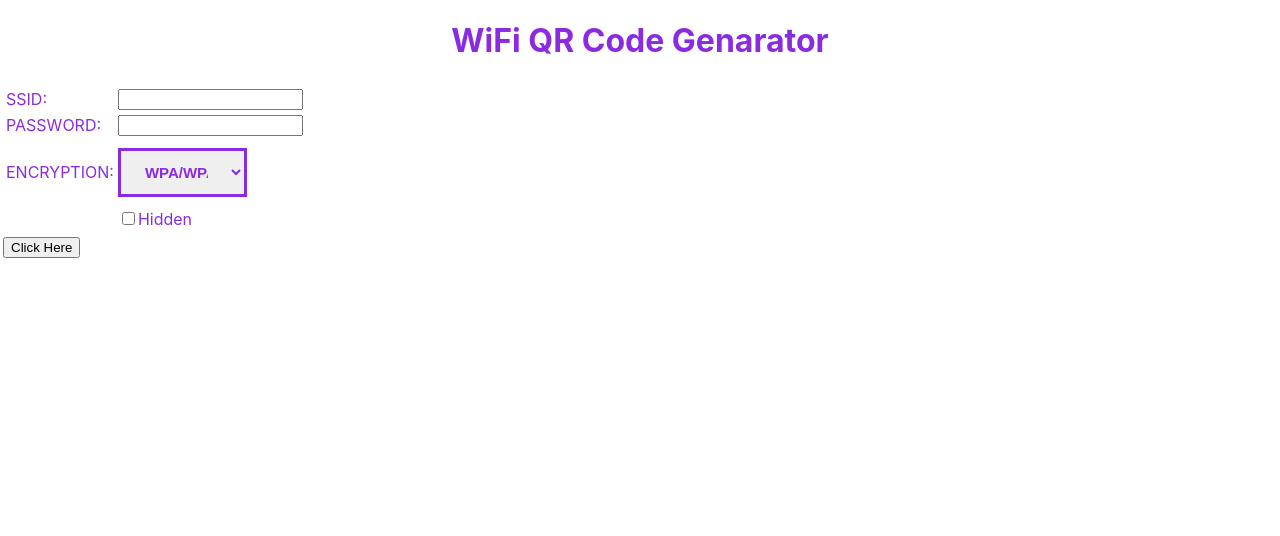
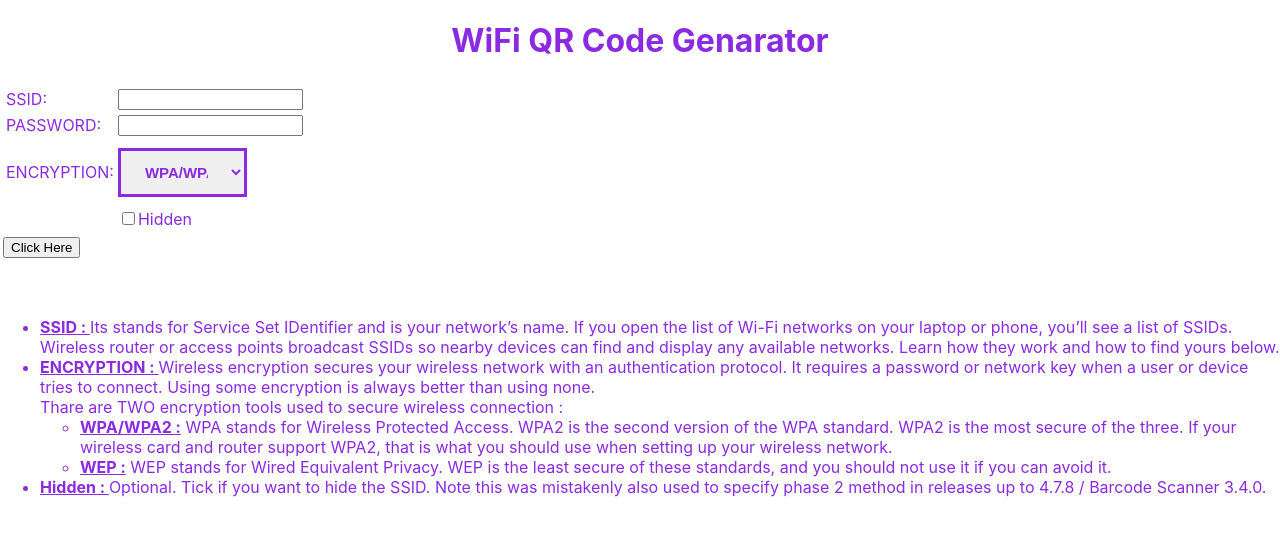
Before and after one commit to azahinhasan/WIFI_Info_QRcode_Generator, a React app: page / in a window 1280 px wide. Shown: the top 536 px of the page. Built offline with nearby package versions, Linux system fonts and the light colour scheme.

Commit message:
try again button added

```diff
--- a/src/App.css
+++ b/src/App.css
@@ -28,3 +28,8 @@
 h1{
   text-align: center;
 }
+
+span{
+  font-weight: bold;
+  text-decoration: underline;
+}
--- a/src/App.js
+++ b/src/App.js
@@ -3,6 +3,7 @@ import classes from './App.css';
 import Input from './input';
 import QrCode from './components/qrCode';
 import classesBtn from './button.css';
+import Aritcle from './article';
 class App extends Component {
 
 
@@ -107,7 +108,9 @@ tryAgain=()=>{
         ) :  null }
 
 
-
+          <br></br>
+          <br></br>
+          <div className={classes.noPrint}><Aritcle/></div>
 
       </div>
 
--- /dev/null
+++ b/src/article.js
@@ -0,0 +1,56 @@
+
+import React,{Component} from 'react';
+import classes from './App.css';
+
+
+
+class Article extends Component{
+
+
+
+    render(){
+
+        return(
+            <div>
+                <ul>
+                    <li>
+                        <span>SSID : </span>Its stands for Service Set IDentifier and is your network’s name.
+                        If you open the list of Wi-Fi networks on your laptop or phone, you’ll see a list of SSIDs. Wireless router or access points broadcast SSIDs so nearby devices can find and display any available networks.
+                        Learn how they work and how to find yours below.
+                    </li>
+                    <li>
+                        <span>ENCRYPTION : </span>Wireless encryption secures your wireless network with an authentication protocol.
+                        It requires a password or network key when a user or device tries to connect.
+                        Using some encryption is always better than using none.<br></br>
+                        Thare are TWO encryption tools used to secure wireless connection :
+                        <ul>
+                            <li>
+                                <span>WPA/WPA2 :</span> WPA stands for Wireless Protected Access.
+                                WPA2 is the second version of the WPA standard. WPA2 is the most secure of the three. If your wireless card and router support WPA2,
+                                that is what you should use when setting up your wireless network.
+                            </li>
+                            <li>
+                                <span>WEP :</span> WEP stands for Wired Equivalent Privacy.
+                                WEP is the least secure of these standards, and you should not use it if you can avoid it.
+                            </li>
+
+                        </ul>
+                    </li>
+                    <li>
+                        <span>Hidden : </span> Optional. Tick if you want to hide the SSID.
+                        Note this was mistakenly also used to specify phase 2 method in releases up to 4.7.8 / Barcode Scanner 3.4.0.
+                    </li>
+                </ul>
+            </div>
+        )
+
+
+
+    }
+}
+
+
+
+
+
+export default Article;
```
